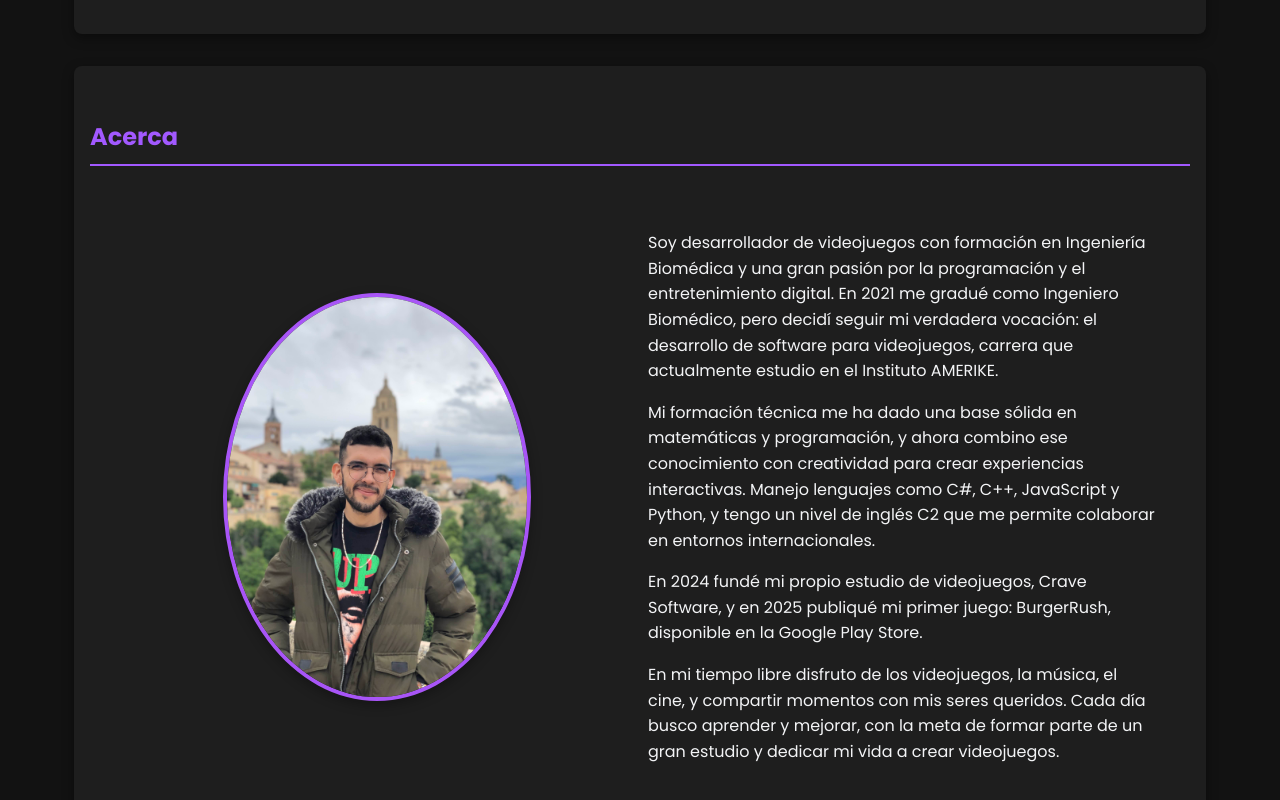
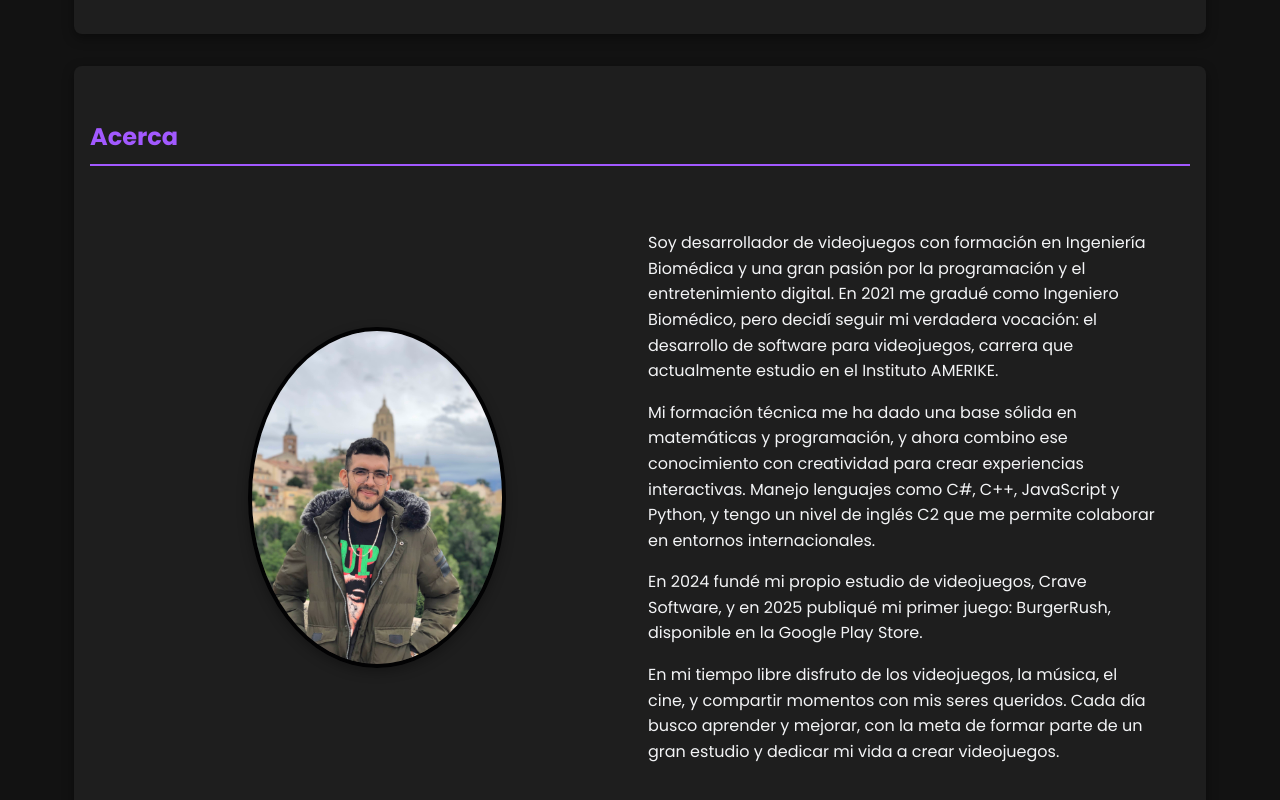
Before and after one commit to LeeonDeChino/CV_web, a plain HTML site: page docs/index.html in a window 1280 px wide. Shown: the part 430-1230 px from the top of the page. Drawn offline with Linux system fonts and the light colour scheme.

Commit message:
Modificando estilos

```diff
--- a/docs/css/styles.css
+++ b/docs/css/styles.css
@@ -46,19 +46,19 @@ img {
     justify-content: center;
     align-items: center;
     min-width: 250px;
-    max-width: 300px;
+    max-width: 250px;
     transition: transform 0.4s ease-in-out;
 }
 
 .img-profile:hover {
-    transform: scale(1.5);
+    transform: scale(1.3);
 }
 
 .img-profile img {
   width: 100%;
   height: auto;
   border-radius: 50%;
-  border: 4px solid #a855f7; /* Morado */
+  border: 4px solid #020203;
   box-shadow: 0 4px 12px rgba(0, 0, 0, 0.3);
   object-fit: cover;
 }
```
